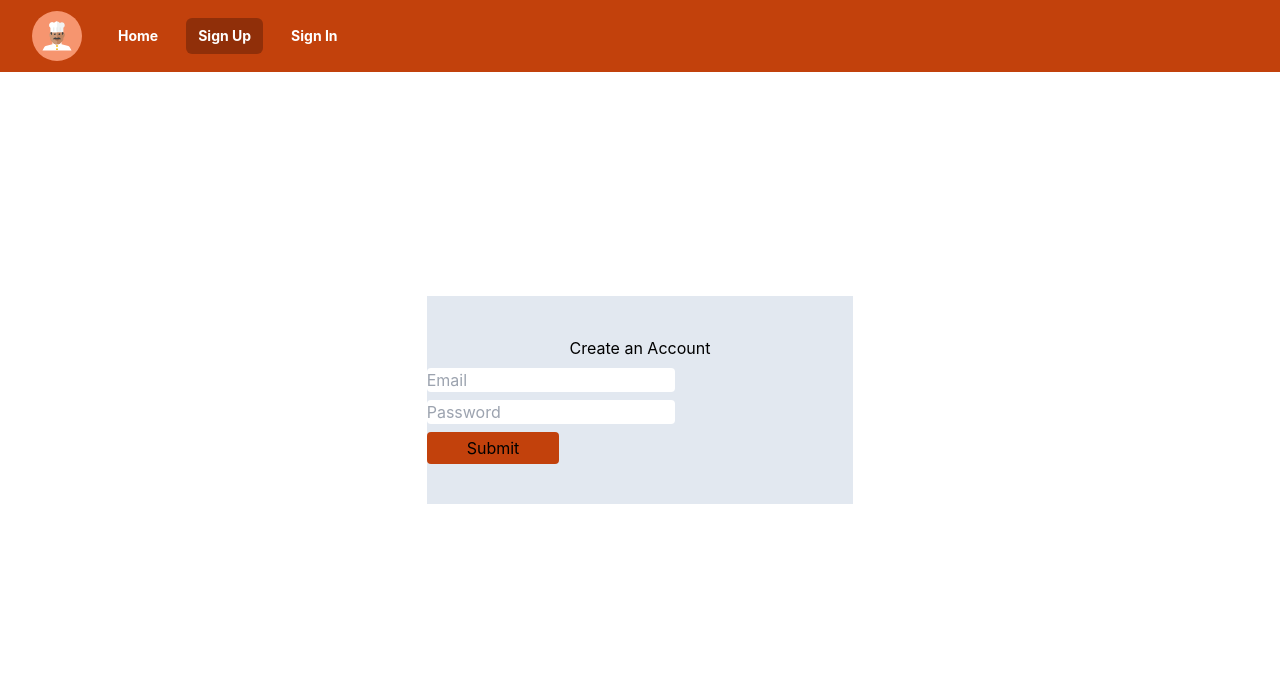
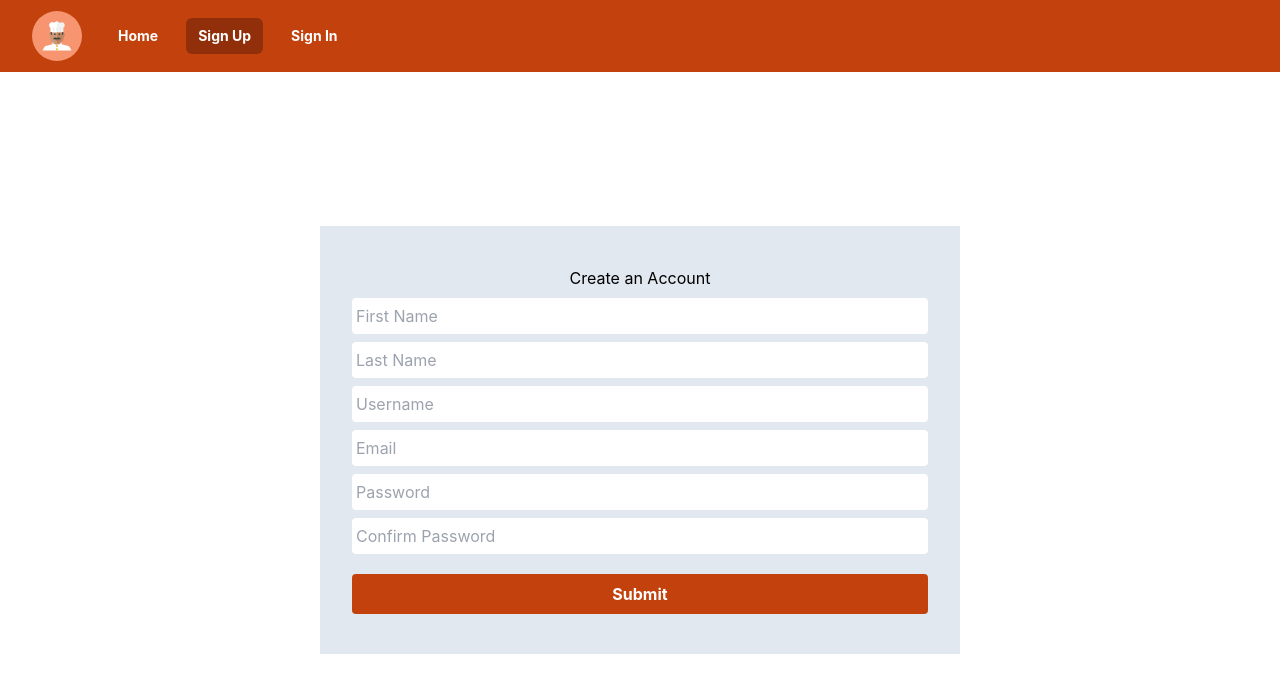
Before and after one commit to MikeRock51/vital_vittles, a React (Create React App) app in the folder frontend/: page /signup in a window 1280 px wide. Shown: the top 692 px of the page. Built offline with nearby package versions, Linux system fonts and the light colour scheme; what tailwindcss-box-shadow would draw is missing.

Commit message:
Implement validation for sign up function

```diff
--- a/frontend/src/components/SignUpForm.jsx
+++ b/frontend/src/components/SignUpForm.jsx
@@ -1,20 +1,23 @@
 import { Formik, Form, Field, ErrorMessage } from "formik";
+import { validateSignUpInput } from "../utils/Validators";
 
 function SignUpForm() {
+  const userFields = {
+    firstName: "",
+    lastName: "",
+    username: "",
+    email: "",
+    password: "",
+    confirmPassword: "",
+  };
+
   return (
-    <div className="bg-[#e2e8f0] sm:w-2/6 py-10 text-center">
+    <div className="w-11/12 xs:w-4/6 sm:w-4/6 md:w-6/12 bg-[#e2e8f0] py-10 mt-20 text-center">
       <h2>Create an Account</h2>
       <Formik
-        initialValues={{ email: "", password: "" }}
+        initialValues={userFields}
         validate={(values) => {
-          const errors = {};
-          if (!values.email) {
-            errors.email = "Required";
-          } else if (
-            !/^[A-Z0-9._%+-]+@[A-Z0-9.-]+\.[A-Z]{2,}$/i.test(values.email)
-          ) {
-            errors.email = "Invalid email address";
-          }
+          const errors = validateSignUpInput(values)
           return errors;
         }}
         onSubmit={(values, { setSubmitting }) => {
@@ -25,12 +28,52 @@ function SignUpForm() {
         }}
       >
         {({ isSubmitting }) => (
-          <Form className="mx-auto">
-            <Field type="email" name="email" placeholder="Email" className="block my-2 rounded" />
-            <ErrorMessage name="email" component="div" />
-            <Field type="password" name="password" placeholder="Password" className="block my-2 rounded"/>
-            <ErrorMessage name="password" component="div" />
-            <button className="block bg-[#c2410c] py-1 px-10 rounded" type="submit" disabled={isSubmitting}>
+          <Form className="px-4 sm:px-8">
+            <Field
+              type="text"
+              name="firstname"
+              placeholder="First Name"
+              className="formField"
+            />
+            <Field
+              type="text"
+              name="lastname"
+              placeholder="Last Name"
+              className="formField"
+            />
+            <Field
+              type="text"
+              name="username"
+              placeholder="Username"
+              className="formField"
+            />
+            <ErrorMessage name="username" component="div" className="text-primary-600" />
+            <Field
+              type="email"
+              name="email"
+              placeholder="Email"
+              className="formField"
+            />
+            <ErrorMessage name="email" component="div" className="text-primary-600" />
+            <Field
+              type="password"
+              name="password"
+              placeholder="Password"
+              className="formField"
+            />
+            <ErrorMessage name="password" component="div" className="text-primary-600" />
+            <Field
+              type="password"
+              name="confirmPassword"
+              placeholder="Confirm Password"
+              className="formField"
+            />
+            <ErrorMessage name="confirmPassword" component="div" className="text-primary-600" />
+            <button
+              className="block w-full rounded bg-primary-700 hover:bg-primary-300 text-white font-bold px-10 py-2 mt-5"
+              type="submit"
+              disabled={isSubmitting}
+            >
               Submit
             </button>
           </Form>
--- a/frontend/src/index.css
+++ b/frontend/src/index.css
@@ -41,3 +41,7 @@ code {
   font-family: source-code-pro, Menlo, Monaco, Consolas, "Courier New",
     monospace;
 }
+
+.formField {
+  @apply block w-full my-2 h-9 pl-1 rounded;
+}
--- /dev/null
+++ b/frontend/src/utils/Validators.js
@@ -0,0 +1,23 @@
+export function validateSignUpInput(inputObject) {
+    const errors = {};
+
+    if (!inputObject.email) {
+        errors.email = "Email is required!";
+      } else if (
+        !/^[A-Z0-9._%+-]+@[A-Z0-9.-]+\.[A-Z]{2,}$/i.test(inputObject.email)
+      ) {
+        errors.email = "Invalid email address!";
+    } else if (!inputObject.username) {
+        errors.username = "Username is required!"
+    } else if (!inputObject.password) {
+        errors.password = "Password is required!"
+    } else if (inputObject.password.length < 8) {
+        errors.password = "Password should have at least 8 characters long"
+    } else if (!inputObject.confirmPassword) {
+        errors.confirmPassword = "Please confirm your password"
+    } else if (inputObject.confirmPassword !== inputObject.password) {
+        errors.confirmPassword = "Password does not match!"
+    }
+
+    return errors;
+}
--- a/frontend/tailwind.config.js
+++ b/frontend/tailwind.config.js
@@ -23,6 +23,9 @@ module.exports = {
           800: '#a8370b',
           900: '#902f09',
         },
+      },
+      screens: {
+        'xs': '400px',
       }
     },
   },
```
